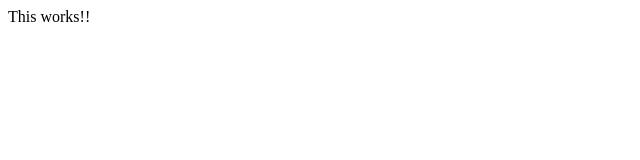
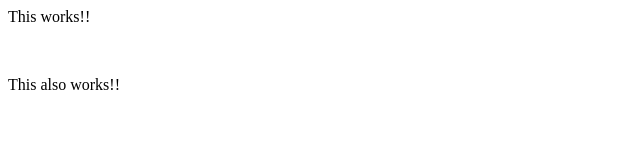
Before and after one commit to sh1457/newsy-rss, a plain HTML site: page index.html in a window 1280 px wide. Shown: the whole page, without its empty margins (0-640 px from the left). Drawn offline with Linux system fonts and the light colour scheme.

Commit message:
Updated index

```diff
--- a/index.html
+++ b/index.html
@@ -5,6 +5,8 @@
 
 <body>
 <p>This works!!</p>
+<br>
+<p>This also works!!</p>
 </body>
 
 </html>
```
